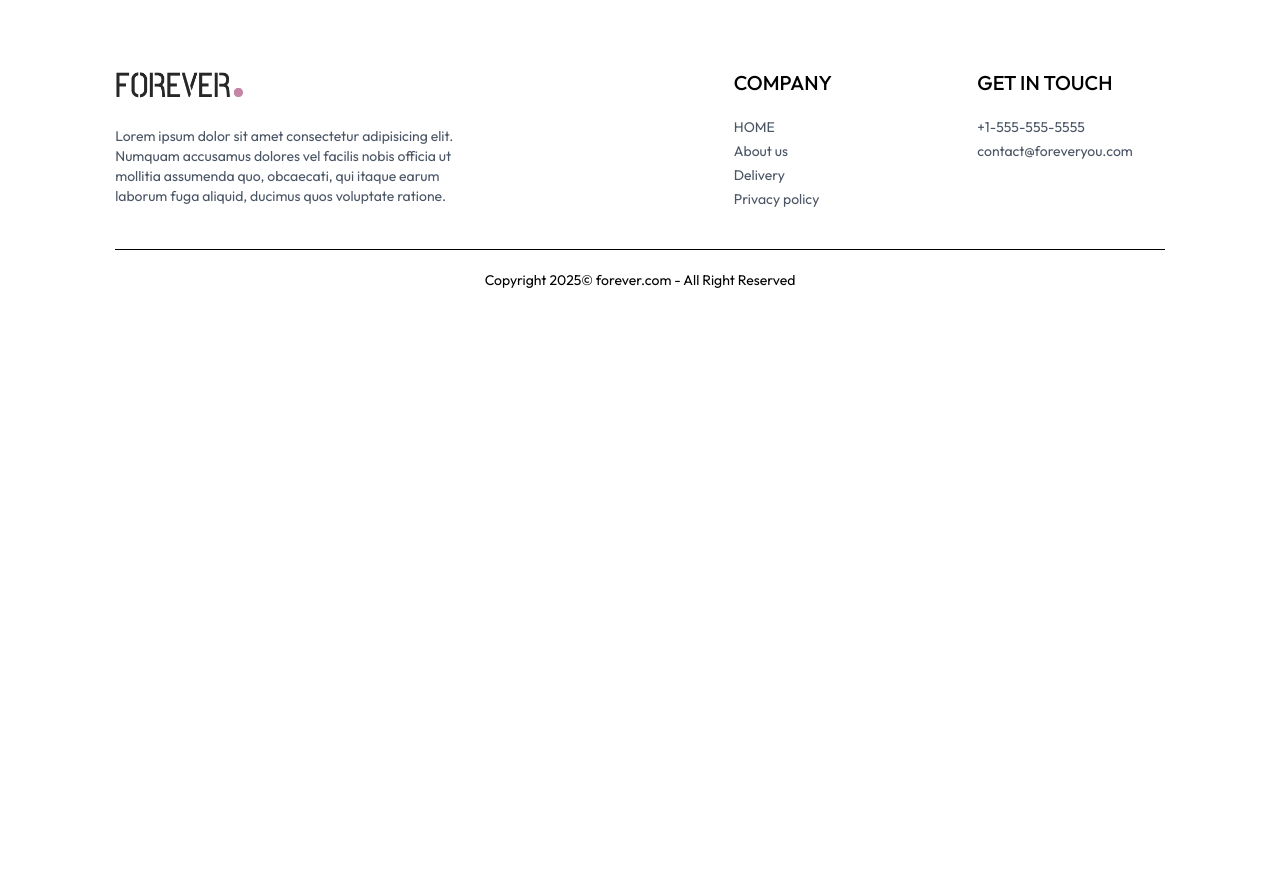
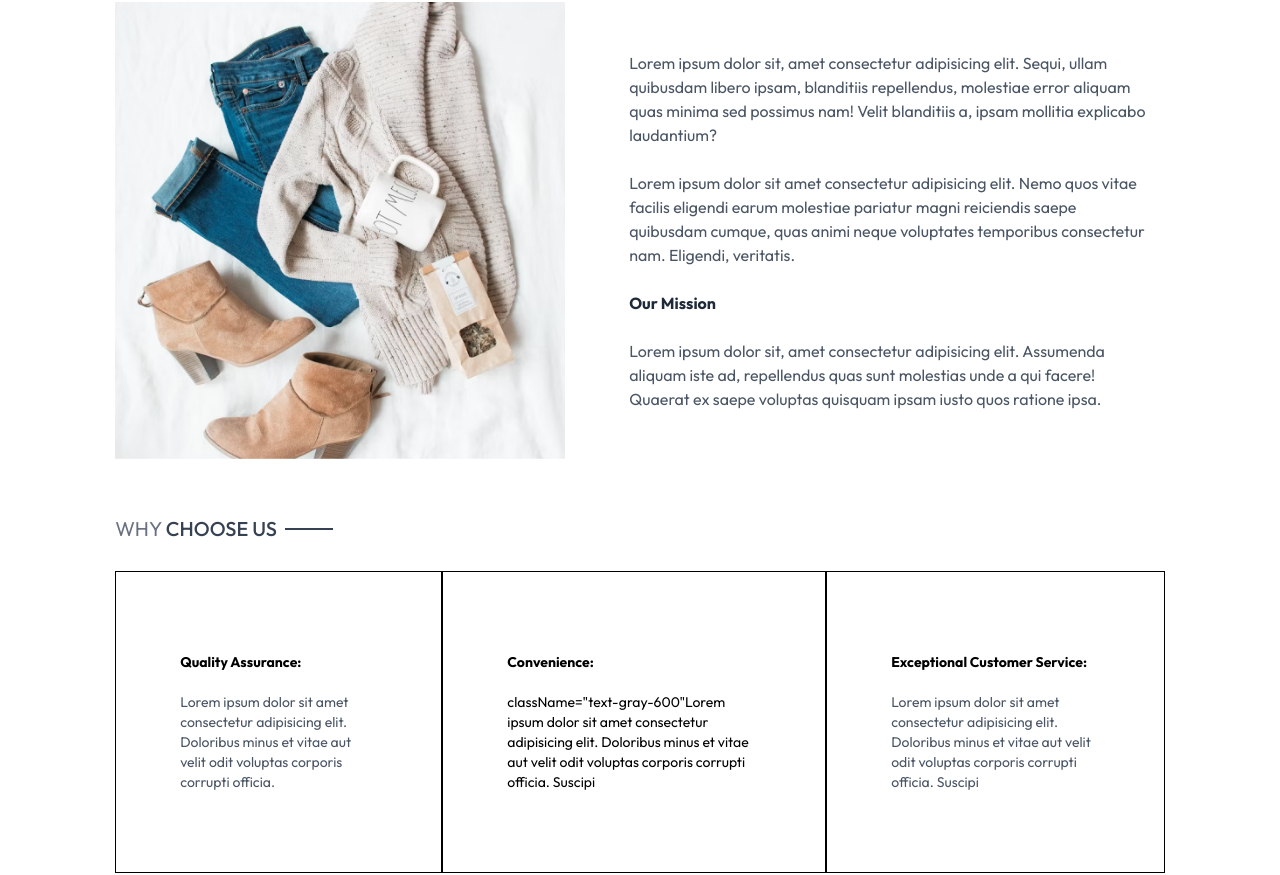
Before and after one commit to agwebryanmuna/Forever_E-commerce, a React (Vite) app in the folder client/: page /about in a window 1280 px wide. Shown: the part 196-1071 px from the top of the page. Before the commit the page ends 800 px from the top, so only its background shows below. Built offline with nearby package versions, Linux system fonts and the light colour scheme.

Commit message:
Created about and contact pages

```diff
--- a/client/src/pages/About.jsx
+++ b/client/src/pages/About.jsx
@@ -1,7 +1,75 @@
-import React from "react";
+import { assets } from "../assets/assets";
+import Title from "../components/Title";
+import NewsLetterBox from "../components/NewsLetterBox";
 
 const About = () => {
-  return <div>About</div>;
+  return (
+    <div>
+      <div className="text-2xl text-center pt-8 border-t">
+        <Title text1={"ABOUT"} text2={"US"} />
+      </div>
+      <div className="my-10 flex flex-col md:flex-row gap-16">
+        <img
+          src={assets.about_img}
+          alt=""
+          className="w-full md:max-w-[450px]"
+        />
+        <div className="flex flex-col justify-center gap-6 md:w-2/4 text-gray-600">
+          <p>
+            Lorem ipsum dolor sit, amet consectetur adipisicing elit. Sequi,
+            ullam quibusdam libero ipsam, blanditiis repellendus, molestiae
+            error aliquam quas minima sed possimus nam! Velit blanditiis a,
+            ipsam mollitia explicabo laudantium?
+          </p>
+          <p>
+            Lorem ipsum dolor sit amet consectetur adipisicing elit. Nemo quos
+            vitae facilis eligendi earum molestiae pariatur magni reiciendis
+            saepe quibusdam cumque, quas animi neque voluptates temporibus
+            consectetur nam. Eligendi, veritatis.
+          </p>
+          <b className="text-gray-800">Our Mission</b>
+          <p>
+            Lorem ipsum dolor sit, amet consectetur adipisicing elit. Assumenda
+            aliquam iste ad, repellendus quas sunt molestias unde a qui facere!
+            Quaerat ex saepe voluptas quisquam ipsam iusto quos ratione ipsa.
+          </p>
+        </div>
+      </div>
+
+      <div className="text-xl py-4">
+        <Title text1={"WHY"} text2={"CHOOSE US"} />
+      </div>
+
+      <div className="flex flex-col md:flex-row text-sm mb-20">
+        <div className="border px-10 md:px-16 py-8 sm:py-20 flex flex-col gap-5">
+          <b>Quality Assurance:</b>
+          <p className="text-gray-600">
+            Lorem ipsum dolor sit amet consectetur adipisicing elit. Doloribus
+            minus et vitae aut velit odit voluptas corporis corrupti officia.{" "}
+          </p>
+        </div>
+        <div className="border px-10 md:px-16 py-8 sm:py-20 flex flex-col gap-5">
+          <b>Convenience:</b>
+          <p>
+            {" "}
+            className="text-gray-600"Lorem ipsum dolor sit amet consectetur
+            adipisicing elit. Doloribus minus et vitae aut velit odit voluptas
+            corporis corrupti officia. Suscipi
+          </p>
+        </div>
+        <div className="border px-10 md:px-16 py-8 sm:py-20 flex flex-col gap-5">
+          <b>Exceptional Customer Service:</b>
+          <p className="text-gray-600">
+            Lorem ipsum dolor sit amet consectetur adipisicing elit. Doloribus
+            minus et vitae aut velit odit voluptas corporis corrupti officia.
+            Suscipi
+          </p>
+        </div>
+      </div>
+
+      <NewsLetterBox />
+    </div>
+  );
 };
 
 export default About;
--- a/client/src/pages/Contact.jsx
+++ b/client/src/pages/Contact.jsx
@@ -1,7 +1,42 @@
-import React from "react";
+import { assets } from "../assets/assets";
+import NewsLetterBox from "../components/NewsLetterBox";
+import Title from "../components/Title";
 
 const Contact = () => {
-  return <div>Contact</div>;
+  return (
+    <div>
+      <div className="text-center text-2xl pt-10 border-t">
+        <Title text1={"CONTACT"} text2={"US"} />
+      </div>
+      <div className="my-10 flex flex-col justify-center md:flex-row gap-10 mb-28">
+        <img
+          src={assets.contact_img}
+          alt=""
+          className="w-full md:max-w-[480px]"
+        />
+        <div className="flex flex-col justify-center items-start gap-6">
+          <p className="font-semibold text-xl text-gray-600">Our Store</p>
+          <p className="text-gray-500">
+            54709 Willms Station <br /> Suite 350, Washington, USA
+          </p>
+          <p className="text-gray-500">
+            Tel: (555) 555-5555 <br /> Email: admin@forever.com
+          </p>
+          <p className="text-gray-600 font-semibold text-xl">
+            Careers at Forever
+          </p>
+          <p className="text-gray-500">
+            Learn more about our teams and job openings.
+          </p>
+          <button className="border border-black px-8 text-sm py-4 hover:bg-black hover:text-white transition-all duration-300">
+            Explore Jobs
+          </button>
+        </div>
+      </div>
+
+      <NewsLetterBox />
+    </div>
+  );
 };
 
 export default Contact;
```
